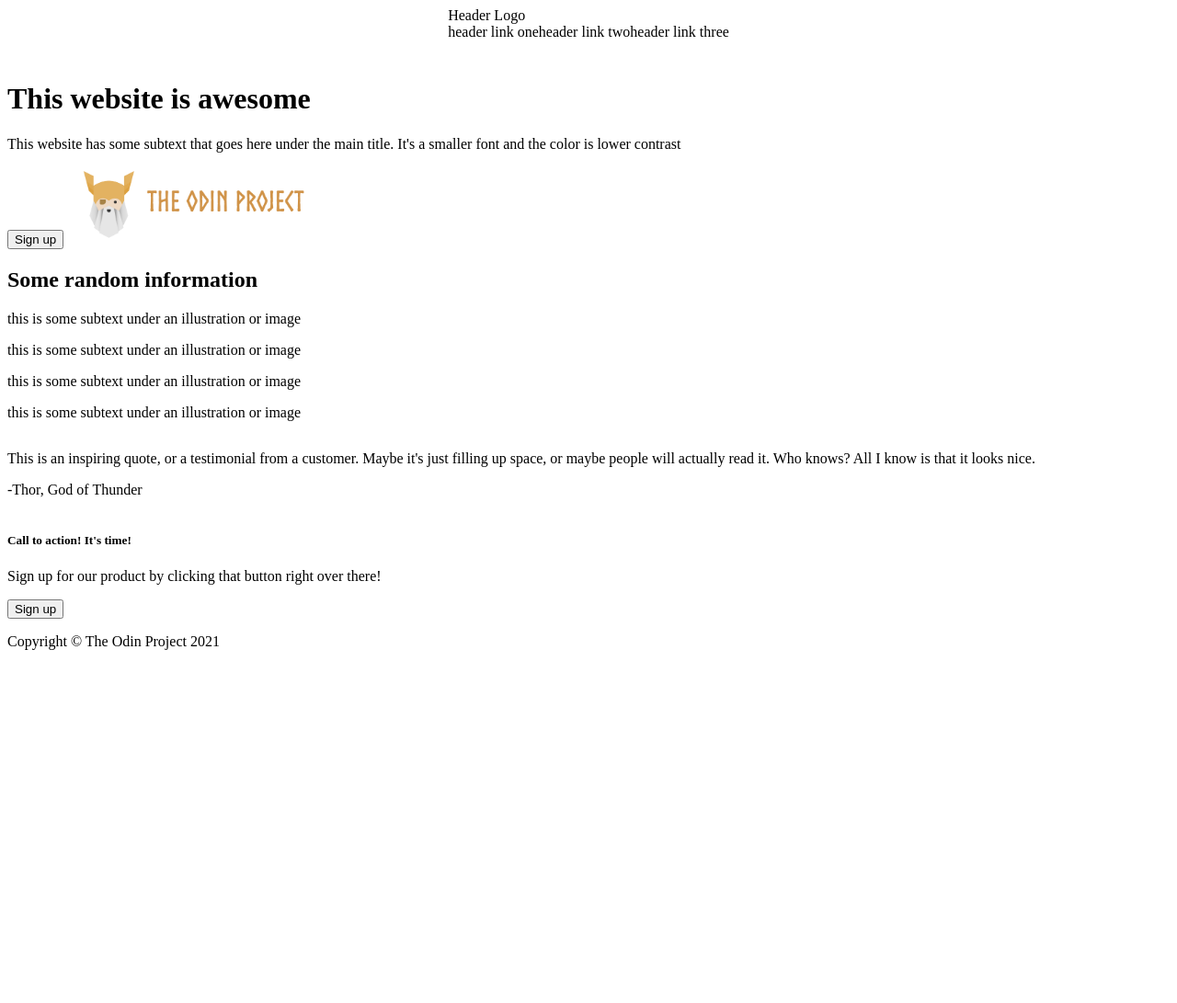
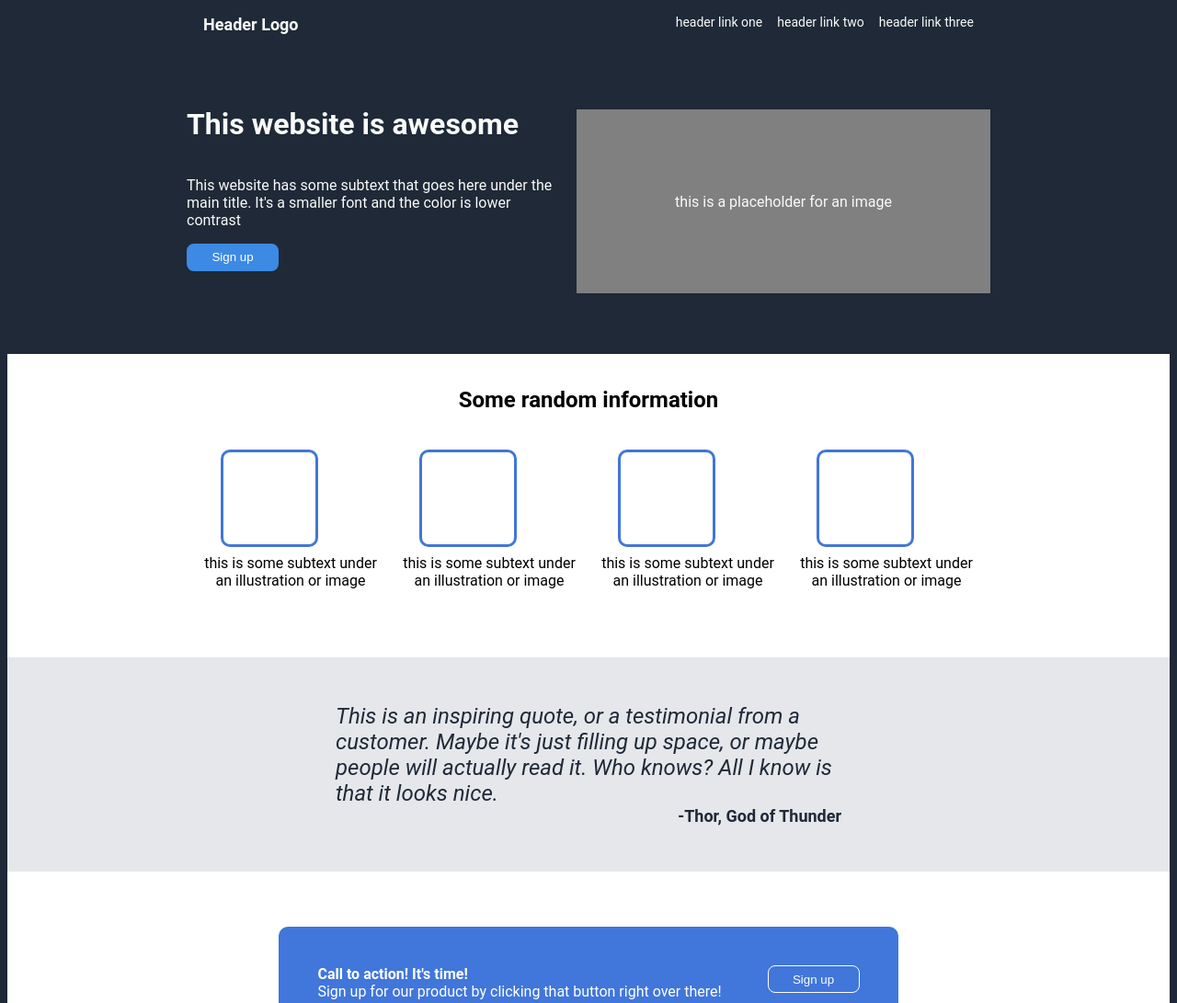
Before and after one commit to PulsarGH22/odin-flex-project, a plain HTML site: page index.html in a window 1280 px wide. Shown: the top 1091 px of the page at 92% size. Before the commit the page ends 816 px from the top, so only its background shows below. Drawn offline with Linux system fonts and the light colour scheme.

Commit message:
Added CSS

```diff
--- a/index.html
+++ b/index.html
@@ -25,54 +25,62 @@
         </ul>
     </div>
     <div class="header-mid">
+        <div class="header-mid-left">
             <h1>This website is awesome</h1>
             <p>This website has some subtext that goes here under the main title.
                 It's a smaller font and the color is lower contrast
             </p>
             <button>Sign up</button>
-        <img src="odin-logo.png" alt="odin logo" width="300px" height=auto>
+        </div>
+        <div class="header-mid-right">
+            <div class="header-mid-right-img-text">this is a placeholder for an image</div>
+        </div>
     </div>
 
     <div class="info">
-        <h2>Some random information</h2>
+        <div class="info-title">Some random information</div>
+        <div class="items">
             <div class="item">
+
                 <div class="container">
 
                 </div>
-            <p>this is some subtext under an illustration or image</p>
+
+                <div class="text">this is some subtext under an illustration or image</div>
             </div>
             <div class="item">
                 <div class="container">
 
                 </div>
-            <p>this is some subtext under an illustration or image</p>
+                <div class="text">this is some subtext under an illustration or image</div>
             </div>
             <div class="item">
                 <div class="container">
 
                 </div>
-            <p>this is some subtext under an illustration or image</p>
+                <div class="text">this is some subtext under an illustration or image</div>
             </div>
             <div class="item">
                 <div class="container">
 
                 </div>
-            <p>this is some subtext under an illustration or image</p>
+                <div class="text">this is some subtext under an illustration or image</div>
+            </div>
         </div>
     </div>
 
     <div class="quote">
-        <p>This is an inspiring quote, or a testimonial from a customer.
+        <div class="quote-text">This is an inspiring quote, or a testimonial from a customer.
             Maybe it's just filling up space, or maybe people will actually read it.
-            Who knows? All I know is that it looks nice.</p>
-            <p>-Thor, God of Thunder</p>
+            Who knows? All I know is that it looks nice.</div>
+        <div class="quote-name">-Thor, God of Thunder</div>
     </div>
 
     <div class="ad-container">
         <div class="ad">
             <div class="ad-left">
-                <h5>Call to action! It's time!</h5>
-                <p>Sign up for our product by clicking that button right over there!</p>
+                <div class="ad-title">Call to action! It's time!</div>
+                <div class="ad-description">Sign up for our product by clicking that button right over there!</div>
             </div>
             <div class="ad-right">
                 <button>Sign up</button>
--- a/styles.css
+++ b/styles.css
@@ -1,30 +1,219 @@
 body{
     display:flex;
     flex-direction: column;
-    height: 100vh;
+    background-color: #1F2937;
+    font-family: "Roboto","Arial","Times New Roman";
 }
 
 
-ul{
-    list-style-type: none; /* Remove bullets */
-    padding: 0; /* Remove padding */
-    margin: 0; /* Remove margins */
-    margin-bottom: 24px;
+.header ul{
+
+    display: flex;
+    font-size: 24px;
+    justify-content: space-around;
+    font-size: 18px;
+    list-style-type: none;
+    padding: 8px;
+    margin: 0;
+    flex:1;
+
+
 }
 
-li{
-    display: flex;
-    gap:8px;
+.info-title{
+    text-align: center;
+    font-size: 24px;
+    font-weight: bold;
+    margin-bottom: 16px;
 }
+
+
+
+.header-logo{
+    font-weight: bold;
+
+}
+
+.header-links{
+    gap:16px;
+    font-size: 14px;
+}
+
+
 
 .header-logo,.header-links{
     display: flex;
 
+
+}
+
+.header-mid,.header{
+
+    color: #F9FAF8;
+    display: flex;
+
+
+}
+
+.header-mid{
+    margin-bottom: 16px;
+    justify-content: center;
+    padding:50px;
+    gap:24px;
 }
 
 
-.header{
+.header-mid-left{
+    max-width: 400px;
     display: flex;
-    justify-content: space-around;
+    flex-direction: column;
+}
+
+
+.header-mid-right{
+    display: flex;
+    background-color: grey;
+    padding:50px;
+    justify-content: center;
+    align-items: center;
+    width: 350px;
+    height: 100px;
+    margin-top: 24px;
+}
+
+
+.header-mid button{
+
+    background-color: rgb(60, 138, 228);
+    border: solid rgb(60, 138, 228);
+    border-radius: 8px;
+    color:white;
+    width:100px;
+    height: 30px;
 
 }
+
+
+.ad-container{
+    background-color: white;
+    display: flex;
+    padding: 60px;
+    justify-content: center;
+    align-items: center;
+    color:white;
+}
+
+.ad button{
+    flex-shrink: 0;
+    color:white;
+    border-radius: 8px;
+    border:solid white 1px;
+    background-color: rgb(65, 118, 218);
+    width:100px;
+    height: 30px;
+
+}
+
+.ad{
+    padding: 42px;
+    gap:50px;
+    border-radius: 10px;
+
+}
+
+.ad,.ad-left,.ad-right{
+    background-color: rgb(65, 118, 218);
+    display: flex;
+}
+
+.ad-left{
+    flex-direction: column;
+}
+
+.ad-title{
+
+    font-weight: bold;
+
+}
+
+
+.info{
+    background-color: white;
+    display: flex;
+    justify-content: center;
+    flex-direction: column;
+    padding: 100px;
+    padding-top: 36px;
+    padding-bottom: 50px;
+}
+
+
+
+.items{
+
+    display: flex;
+    justify-content: center;
+    gap:16px;
+    padding: 24px;
+}
+
+.item{
+    display: flex;
+    justify-content: center;
+    text-align: center;
+    flex-direction: column;
+    max-width: 200px;
+}
+
+
+
+
+
+.container{
+    border: solid rgb(66, 118, 216);
+    width: 100px;
+    height: 100px;
+    flex-shrink: 0;
+    border-radius: 10px;
+    display: flex;
+    margin-bottom: 8px;
+    margin-left: 24px;
+}
+
+
+
+.quote{
+    display: flex;
+    align-items: center;
+    padding: 50px;
+    color: #1F2937;
+    background-color: #E5E7EB;
+    flex-direction: column;
+
+}
+
+.quote-name{
+    font-weight: bold;
+    justify-content: flex-end;
+    font-size: 18px;
+    display: flex;
+    width:550px;
+
+}
+
+.quote-text{
+    font-style: italic;
+    font-size: 24px;
+    display: flex;
+    max-width: 550px;
+
+
+}
+
+.footer{
+    display: flex;
+    color:white;
+    justify-content: center;
+    align-items: center;
+    padding-top: 8px;
+}
```
Also changed, not shown: odin-logo.png (deleted). Lines whose indentation alone changed are shown as unchanged.
